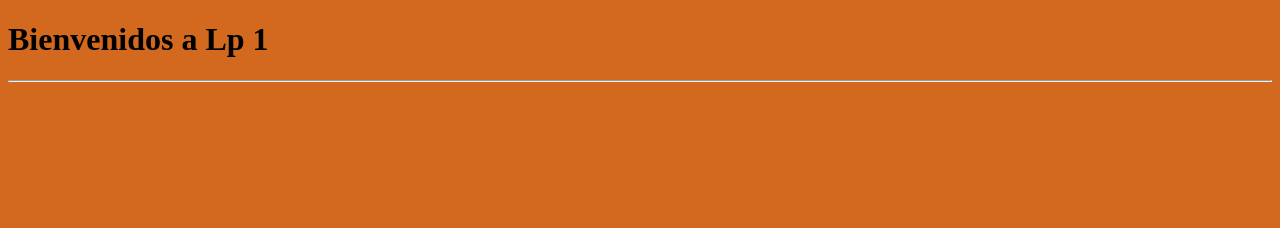
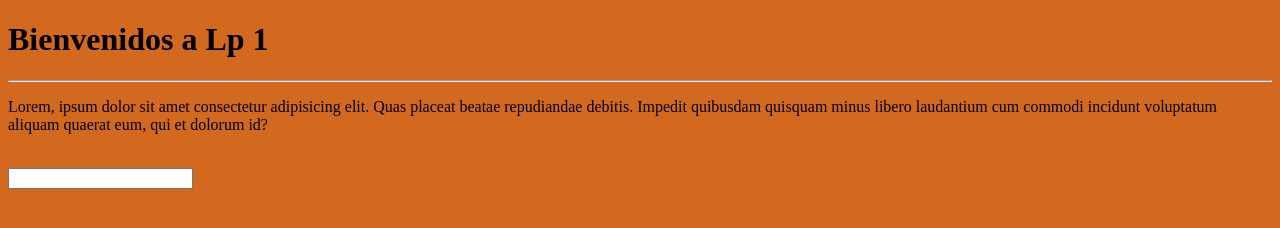
Before and after one commit to dreyna/lp2020-g2, a plain HTML site: page index.html in a window 1280 px wide. Drawn offline with Linux system fonts and the light colour scheme.

Commit message:
cambios en el index

```diff
--- a/index.html
+++ b/index.html
@@ -13,5 +13,9 @@
 <body>
     <h1>Bienvenidos a Lp 1</h1>
     <hr>
+    <p>Lorem, ipsum dolor sit amet consectetur adipisicing elit. Quas placeat beatae repudiandae debitis.
+        Impedit quibusdam quisquam minus libero laudantium cum commodi incidunt voluptatum aliquam quaerat eum, qui et dolorum id?</p>
+        <br>
+        <input type="text" id="caja">
 </body>
 </html>
```
